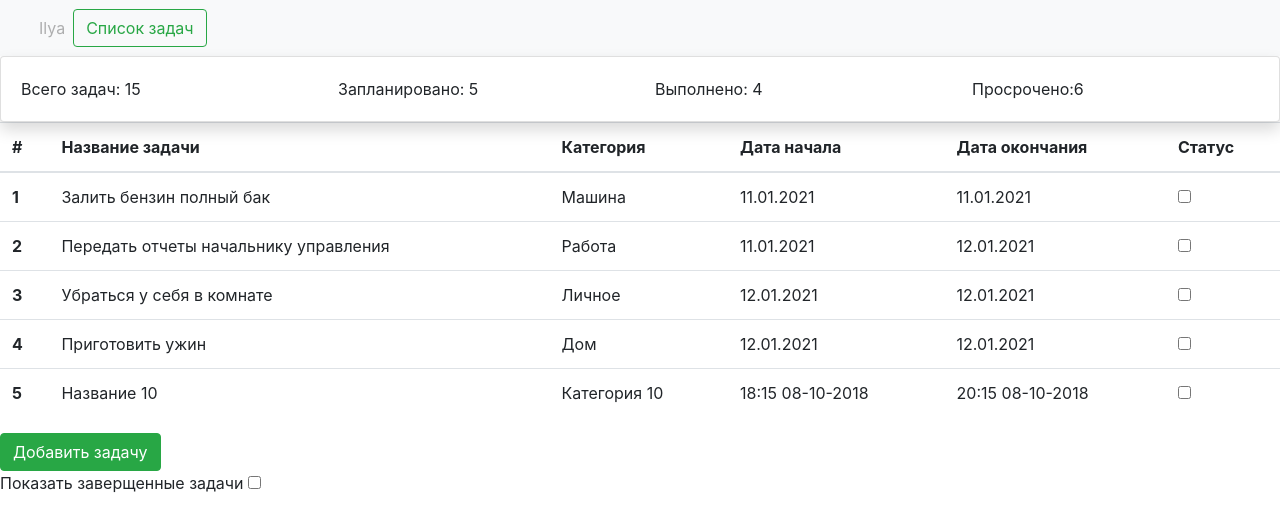
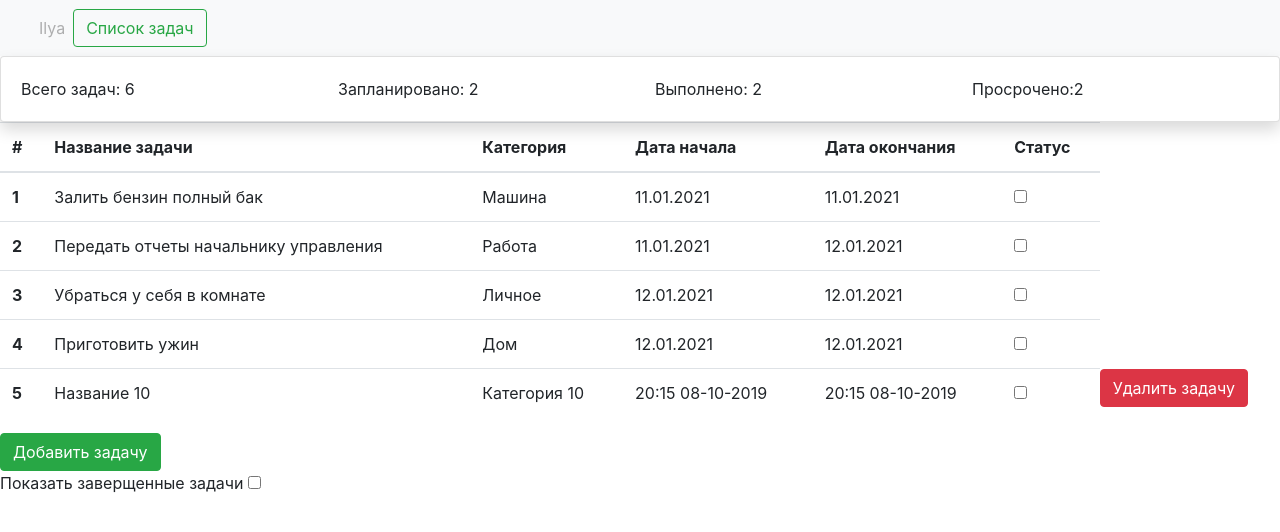
Before and after one commit to Dev9tkov/angular-lern, an Angular app: page / in a window 1280 px wide. Shown: the top 532 px of the page. Built offline with nearby package versions, Linux system fonts and the light colour scheme.

Commit message:
5. Связывание двух компонентов.

```diff
--- a/src/app/task-list/list-row/list-row.component.html
+++ b/src/app/task-list/list-row/list-row.component.html
@@ -4,3 +4,4 @@
 <td>{{dateStart}}</td>
 <td>{{dateEnd}}</td>
 <td><input type = "checkbox"/></td>
+<button class="btn btn-danger" (click)="deleteTask()">Удалить задачу</button>
--- a/src/app/task-list/list-row/list-row.component.ts
+++ b/src/app/task-list/list-row/list-row.component.ts
@@ -1,4 +1,5 @@
-import { Component, OnInit } from '@angular/core';
+import {Component, Input, OnInit, Output} from '@angular/core';
+import { EventEmitter } from '@angular/core';
 
 @Component({
   selector: '[app-list-row]',
@@ -7,11 +8,17 @@ import { Component, OnInit } from '@angular/core';
 })
 export class ListRowComponent implements OnInit {
 
-  name = 'Название 10';
-  category = 'Категория 10';
-  dateStart = '18:15 08-10-2018';
-  dateEnd = '20:15 08-10-2018';
-  status = 'Завершено';
+  @Input() name;
+  @Input() category;
+  @Input() dateStart;
+  @Input() dateEnd;
+  @Input() status;
+
+  @Output() deleteTaskEmitter = new EventEmitter<string>();
+
+  deleteTask(): void {
+    this.deleteTaskEmitter.emit(this.name);
+  }
 
   constructor() { }
 
--- a/src/app/task-list/statistic/statistic.component.ts
+++ b/src/app/task-list/statistic/statistic.component.ts
@@ -1,4 +1,4 @@
-import { Component, OnInit } from '@angular/core';
+import {Component, Input, OnInit} from '@angular/core';
 
 @Component({
   selector: 'app-statistic',
@@ -7,10 +7,10 @@ import { Component, OnInit } from '@angular/core';
 })
 export class StatisticComponent implements OnInit {
 
-  taskAll = 15;
-  tasksPlanned = 5;
-  tasksOverdue = 6;
-  tasksFinished = 4;
+  @Input() taskAll;
+  @Input() tasksPlanned;
+  @Input() tasksOverdue;
+  @Input() tasksFinished;
 
   constructor() { }
 
--- a/src/app/task-list/task-list.component.html
+++ b/src/app/task-list/task-list.component.html
@@ -1,4 +1,10 @@
-<app-statistic></app-statistic>
+<app-statistic
+  [taskAll]="getTaskListSize()"
+  [tasksFinished]="getTasksAmountByStatus('Выполнено')"
+  [tasksOverdue]="getTasksAmountByStatus('Просрочено')"
+  [tasksPlanned]="getTasksAmountByStatus('Запланировано')"
+>
+</app-statistic>
 <table class="table">
   <thead>
   <tr>
@@ -43,9 +49,15 @@
     <td>12.01.2021</td>
     <td><input type = "checkbox"/></td>
   </tr>
-  <tr app-list-row>
+  <tr app-list-row
+      [name]="'Название 10'"
+      [category]="'Категория 10'"
+      [dateStart]="'20:15 08-10-2019'"
+      [dateEnd]="'20:15 08-10-2019'"
+      [status]="'Выполнено'"
+      (deleteTaskEmitter)="deleteTaskFromArray($event)"
+  >
   </tr>
-
   </tbody>
 </table>
 <div>
--- a/src/app/task-list/task-list.component.ts
+++ b/src/app/task-list/task-list.component.ts
@@ -6,6 +6,26 @@ import { Component, OnInit } from '@angular/core';
   styleUrls: ['./task-list.component.css']
 })
 export class TaskListComponent implements OnInit {
+  tasks = [
+    {name: 'Футбол с сотрудниками', category: 'досуг', dateStart: '20:15 08-10-2019', dateEnd: '20:18 10-10-2019', status: 'Запланировано'},
+    {name: 'Сравнить новый айпад с самсунгом', category: 'досуг', dateStart: '20:15 08-10-2019', dateEnd: '20:18 10-10-2019', status: 'Выполнено'},
+    {name: 'Сдать анализы', category: 'здоровье', dateStart: '20:15 08-10-2019', dateEnd: '20:18 10-10-2019', status: 'Просрочено'},
+    {name: 'Попросить аванс на работе', category: 'работа', dateStart: '20:15 08-10-2019', dateEnd: '20:18 10-10-2019', status: 'Запланировано'},
+    {name: 'Положить 100 000 р в банк', category: 'финансы', dateStart: '20:15 08-10-2019', dateEnd: '20:18 10-10-2019', status: 'Выполнено'},
+    {name: 'Сдать экзамен по Java', category: 'обучение', dateStart: '20:15 08-10-2019', dateEnd: '20:18 10-10-2019', status: 'Просрочено'}
+  ];
+
+  getTaskListSize(): number {
+    return this.tasks.length;
+  }
+
+  getTasksAmountByStatus(status: string): number {
+    return this.tasks.filter(task => status === task.status).length;
+  }
+
+  deleteTaskFromArray(name: string): void {
+    console.log('Задача' + name + 'удалена');
+  }
 
   addTask(): void {
     console.log('Задача создана');
```
